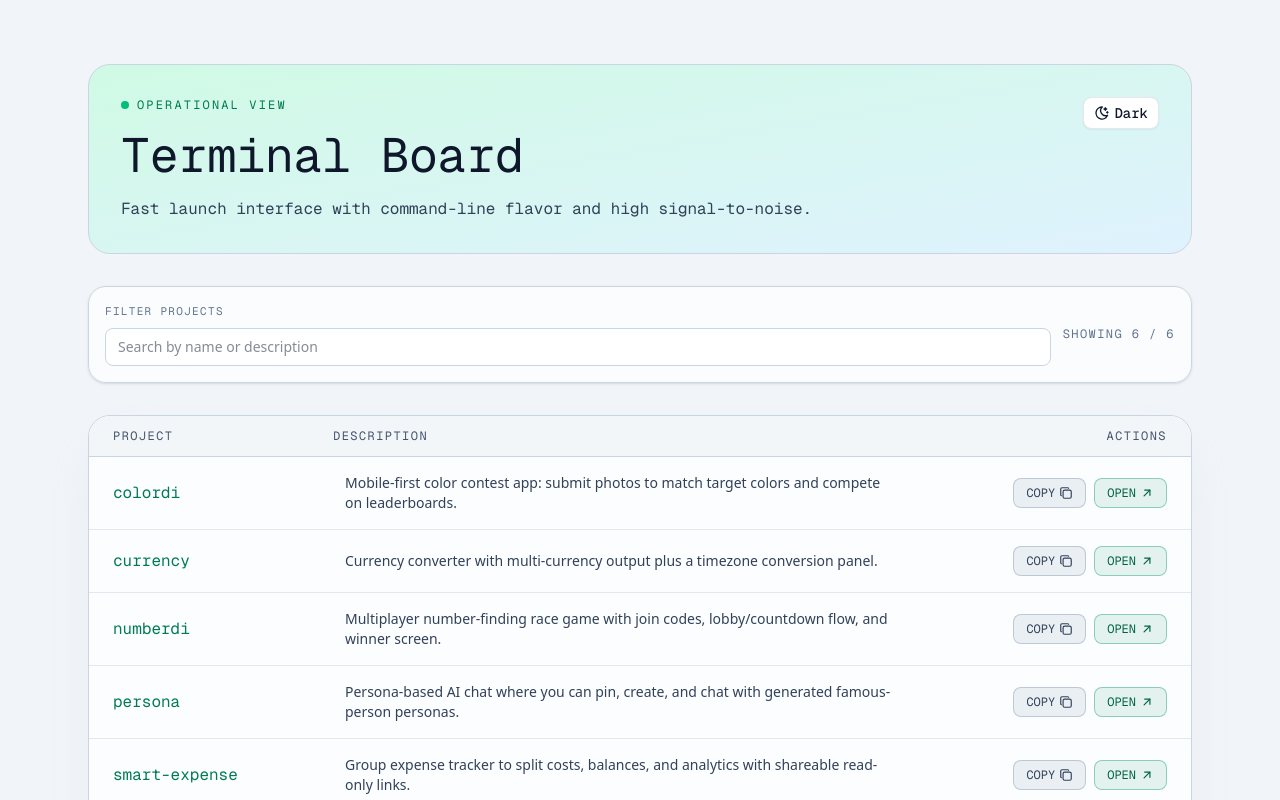
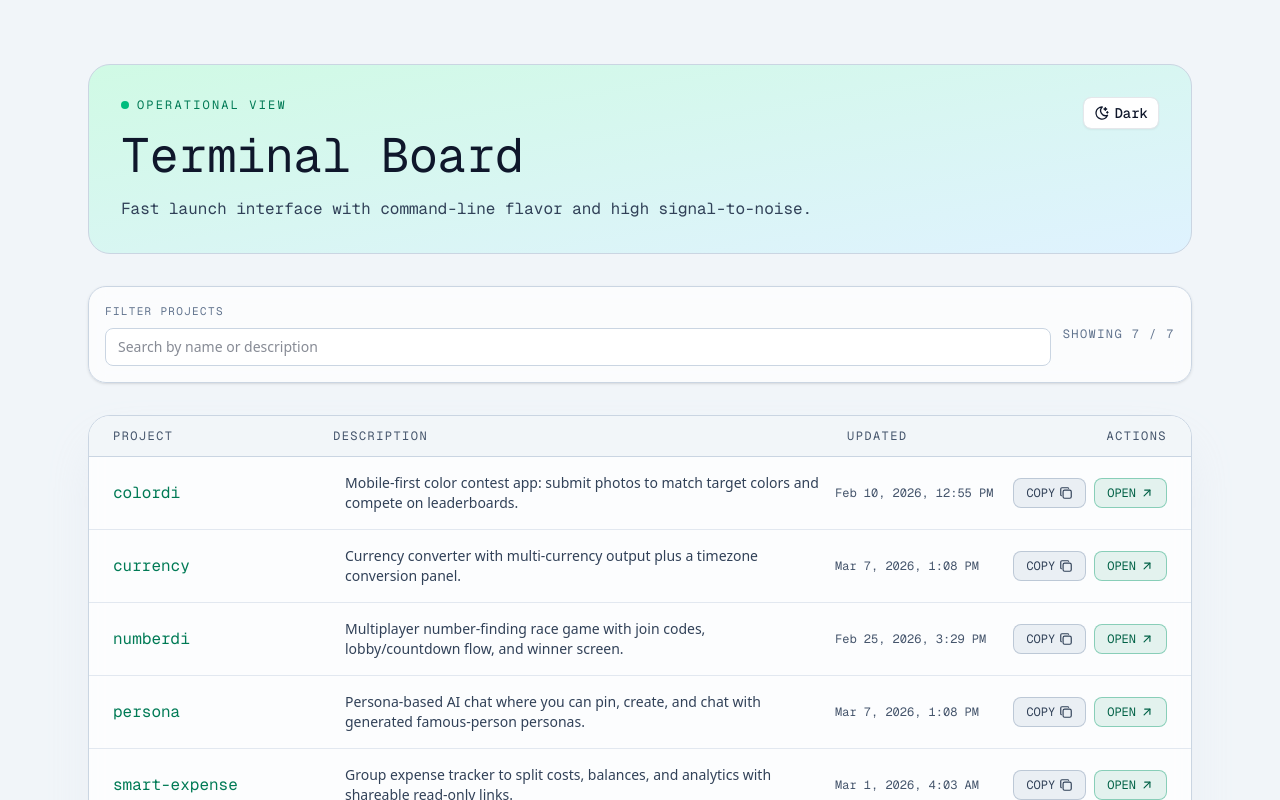
Before and after one commit to earlwlkr/mike-codes, a Next.js app: page / in a window 1280 px wide. Shown: the top 800 px of the page. Built offline with nearby package versions, Linux system fonts and the light colour scheme.

Commit message:
Add project update timestamps

```diff
--- a/components/project-board.tsx
+++ b/components/project-board.tsx
@@ -38,6 +38,16 @@ export function ProjectBoard({ projects }: ProjectBoardProps) {
     }
   };
 
+  const formatLastUpdated = (value: string) => {
+    return new Intl.DateTimeFormat("en-US", {
+      month: "short",
+      day: "numeric",
+      year: "numeric",
+      hour: "numeric",
+      minute: "2-digit",
+    }).format(new Date(value));
+  };
+
   return (
     <>
       <section className="rounded-2xl border border-slate-300 bg-white/70 p-4 shadow-sm backdrop-blur transition-colors dark:border-slate-800 dark:bg-slate-950/60">
@@ -61,9 +71,10 @@ export function ProjectBoard({ projects }: ProjectBoardProps) {
       </section>
 
       <section className="overflow-hidden rounded-3xl border border-slate-300 bg-white/80 shadow-2xl shadow-slate-300/30 backdrop-blur transition-colors dark:border-slate-800 dark:bg-slate-950/70 dark:shadow-emerald-950/20">
-        <div className="grid grid-cols-[1fr_auto] border-b border-slate-300 bg-slate-100/90 px-4 py-3 font-mono text-xs tracking-[0.12em] text-slate-600 uppercase md:grid-cols-[220px_1fr_260px] md:px-6 dark:border-slate-800 dark:bg-slate-900/80 dark:text-slate-400">
+        <div className="grid grid-cols-[1fr_auto] border-b border-slate-300 bg-slate-100/90 px-4 py-3 font-mono text-xs tracking-[0.12em] text-slate-600 uppercase md:grid-cols-[220px_1fr_180px_140px] md:px-6 dark:border-slate-800 dark:bg-slate-900/80 dark:text-slate-400">
           <span>Project</span>
           <span className="hidden md:block">Description</span>
+          <span className="hidden md:block">Updated</span>
           <span className="text-right">Actions</span>
         </div>
 
@@ -78,14 +89,21 @@ export function ProjectBoard({ projects }: ProjectBoardProps) {
             {filteredProjects.map((project) => (
               <li
                 key={project.vercelProject}
-                className="grid grid-cols-[1fr_auto] items-center gap-3 border-b border-slate-200 px-4 py-4 transition hover:bg-slate-100 md:grid-cols-[220px_1fr_260px] md:px-6 dark:border-slate-900 dark:hover:bg-slate-900/70"
+                className="grid grid-cols-[1fr_auto] items-center gap-3 border-b border-slate-200 px-4 py-4 transition hover:bg-slate-100 md:grid-cols-[220px_1fr_180px_140px] md:px-6 dark:border-slate-900 dark:hover:bg-slate-900/70"
               >
                 <div>
                   <p className="font-mono text-base text-emerald-700 dark:text-emerald-300">{project.vercelProject}</p>
                   <p className="mt-2 text-xs text-slate-600 md:hidden dark:text-slate-300">{project.description}</p>
+                  <p className="mt-2 font-mono text-[11px] tracking-[0.08em] text-slate-500 uppercase md:hidden dark:text-slate-400">
+                    Updated {formatLastUpdated(project.lastUpdatedAt)}
+                  </p>
                 </div>
 
                 <p className="hidden text-sm text-slate-700 md:block dark:text-slate-300">{project.description}</p>
+
+                <p className="hidden font-mono text-xs leading-5 text-slate-600 md:block dark:text-slate-400">
+                  {formatLastUpdated(project.lastUpdatedAt)}
+                </p>
 
                 <div className="flex items-center justify-end gap-2">
                   <button
--- a/lib/projects.ts
+++ b/lib/projects.ts
@@ -1,5 +1,6 @@
 export type ProjectLink = {
   description: string;
+  lastUpdatedAt: string;
   vercelProject: string;
   productionUrl: string;
 };
@@ -7,33 +8,45 @@ export type ProjectLink = {
 const projectCatalog: ProjectLink[] = [
   {
     description: "Currency converter with multi-currency output plus a timezone conversion panel.",
+    lastUpdatedAt: "2026-03-07T20:08:47+07:00",
     vercelProject: "currency",
     productionUrl: "https://currency-nine-peach.vercel.app",
   },
   {
     description: "Group expense tracker to split costs, balances, and analytics with shareable read-only links.",
+    lastUpdatedAt: "2026-03-01T11:03:09+07:00",
     vercelProject: "smart-expense",
     productionUrl: "https://smart-expense-one.vercel.app",
   },
   {
     description: "Persona-based AI chat where you can pin, create, and chat with generated famous-person personas.",
+    lastUpdatedAt: "2026-03-07T20:08:46+07:00",
     vercelProject: "persona",
     productionUrl: "https://verbose-disco-kappa.vercel.app/",
   },
   {
     description: "Personal expense logger that parses natural-language entries with Gemini and stores data locally.",
+    lastUpdatedAt: "2026-03-07T20:08:45+07:00",
     vercelProject: "spendi",
     productionUrl: "https://smart-expense-web.vercel.app",
   },
   {
     description: "Mobile-first color contest app: submit photos to match target colors and compete on leaderboards.",
+    lastUpdatedAt: "2026-02-10T19:55:05+07:00",
     vercelProject: "colordi",
     productionUrl: "https://colordi-blond.vercel.app",
   },
   {
     description: "Multiplayer number-finding race game with join codes, lobby/countdown flow, and winner screen.",
+    lastUpdatedAt: "2026-02-25T22:29:51+07:00",
     vercelProject: "numberdi",
     productionUrl: "https://numberdi.vercel.app",
+  },
+  {
+    description: "AI trip planner that generates structured itineraries with Vercel AI Gateway and saves trips in Convex.",
+    lastUpdatedAt: "2026-03-07T21:16:27+07:00",
+    vercelProject: "tripdi",
+    productionUrl: "https://tripdi-five.vercel.app",
   },
 ];
 
```
